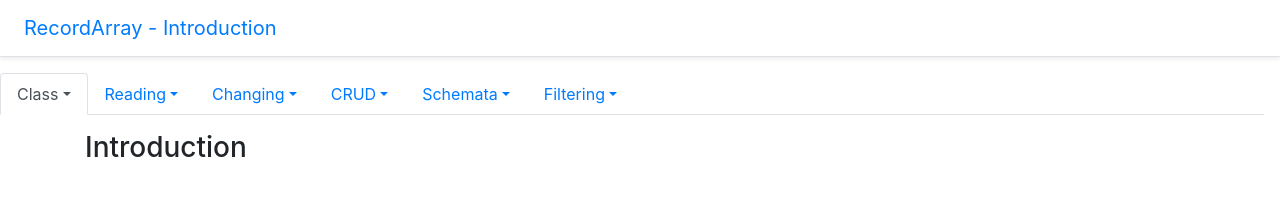
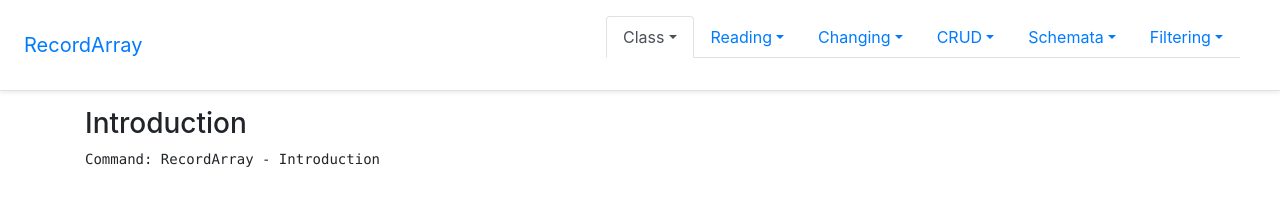
Before and after one commit to fcarelse/RecordArray, a website: page docs/index.html in a window 1280 px wide. Drawn offline with nearby package versions, Linux system fonts and the light colour scheme; some packages are replaced by stand-ins of ours.

Commit message:
Readme update

```diff
--- a/docs/index.html
+++ b/docs/index.html
@@ -19,6 +19,7 @@
 	<div ng-include="'layout/navbar.html'"></div>
 	<div class="container">
 		<h3>{{data.page? data.page.name:''}}</h3>
+		<pre>Command: {{data.method}}</pre>
 		<div ng-include="data.page?'methods/'+data.page.tag+'.html' : 'methods/intro.html'"></div>
 	</div>
 	<script src="https://code.jquery.com/jquery-3.3.1.slim.min.js" integrity="sha384-q8i/X+965DzO0rT7abK41JStQIAqVgRVzpbzo5smXKp4YfRvH+8abtTE1Pi6jizo" crossorigin="anonymous"></script>
--- a/docs/js/controllers/main.js
+++ b/docs/js/controllers/main.js
@@ -14,7 +14,7 @@ app.controller('Main', ['$rootScope', '$scope', function ($rootScope, $scope) {
 		data.page = page;
 		data.section = section;
 		page.params = page.params || [];
-		data.title = 'RecordArray' + (data.page.type == 'classmethod'?
+		data.method = 'RecordArray' + (data.page.type == 'classmethod'?
 			`.${data.page.tag}(${data.page.params.join(', ')})`:
 			data.page.type == 'method'?
 				`.prototype.${data.page.tag}(${data.page.params.join(', ')})`:
--- a/docs/layout/navbar.html
+++ b/docs/layout/navbar.html
@@ -1,7 +1,6 @@
 <navbar class="d-flex flex-column flex-md-row align-items-center p-3 px-md-4 mb-3 bg-white border-bottom shadow-sm">
 	<h5 class="my-0 mr-md-auto font-weight-normal">
-		<a href="/">{{data.title}}</a></h5>
-</navbar>
+		<a href="/">RecordArray</a></h5>
 	<nav class="my-2 my-md-0 mr-md-3">
 		<ul class="nav nav-tabs mb-3">
 			<li class="nav-item dropdown" ng-repeat="section in data.sections">
@@ -13,3 +12,4 @@
 			</li>
 		</ul>
 	</nav>
+</navbar>
```
Also changed, not shown: README.md. Lines whose indentation alone changed are shown as unchanged.
